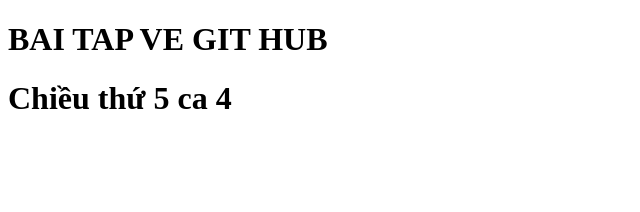
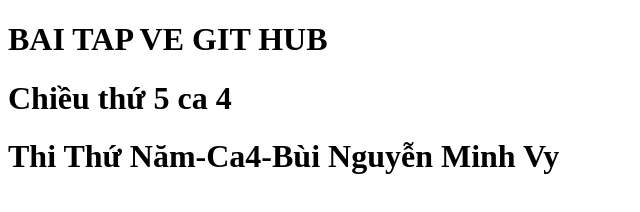
Before and after one commit to vy3803/baitap-git, a plain HTML site: page index.html in a window 1280 px wide. Shown: the whole page, without its empty margins (0-640 px from the left). Drawn offline with Linux system fonts and the light colour scheme.

Commit message:
Them h1 Chieu thu 5 ca 4 BUINGUYENMINHVY

```diff
--- a/index.html
+++ b/index.html
@@ -8,6 +8,6 @@
 <body>
     <h1>BAI TAP VE GIT HUB</h1>
     <h1>Chiều thứ 5 ca 4</h1>
-
+    <h1>Thi Thứ Năm-Ca4-Bùi Nguyễn Minh Vy</h1>
 </body>
 </html>
```
